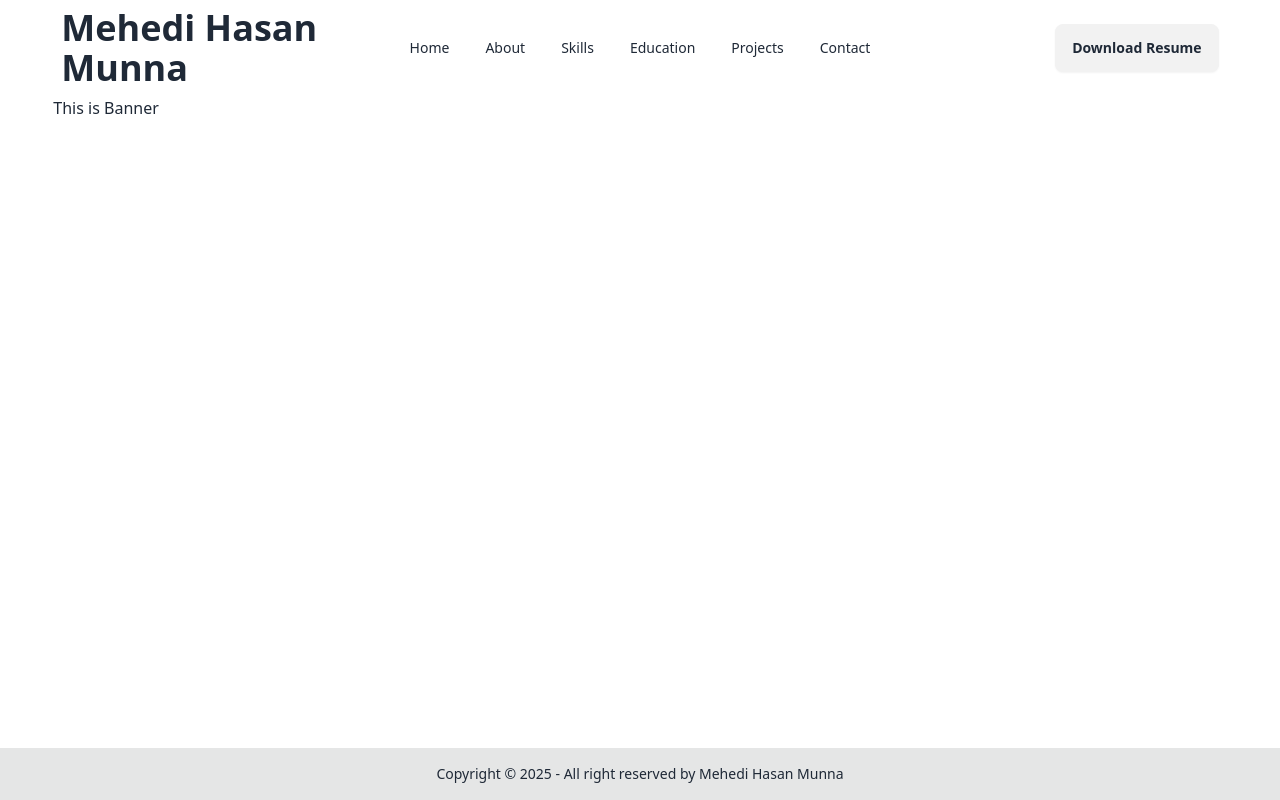
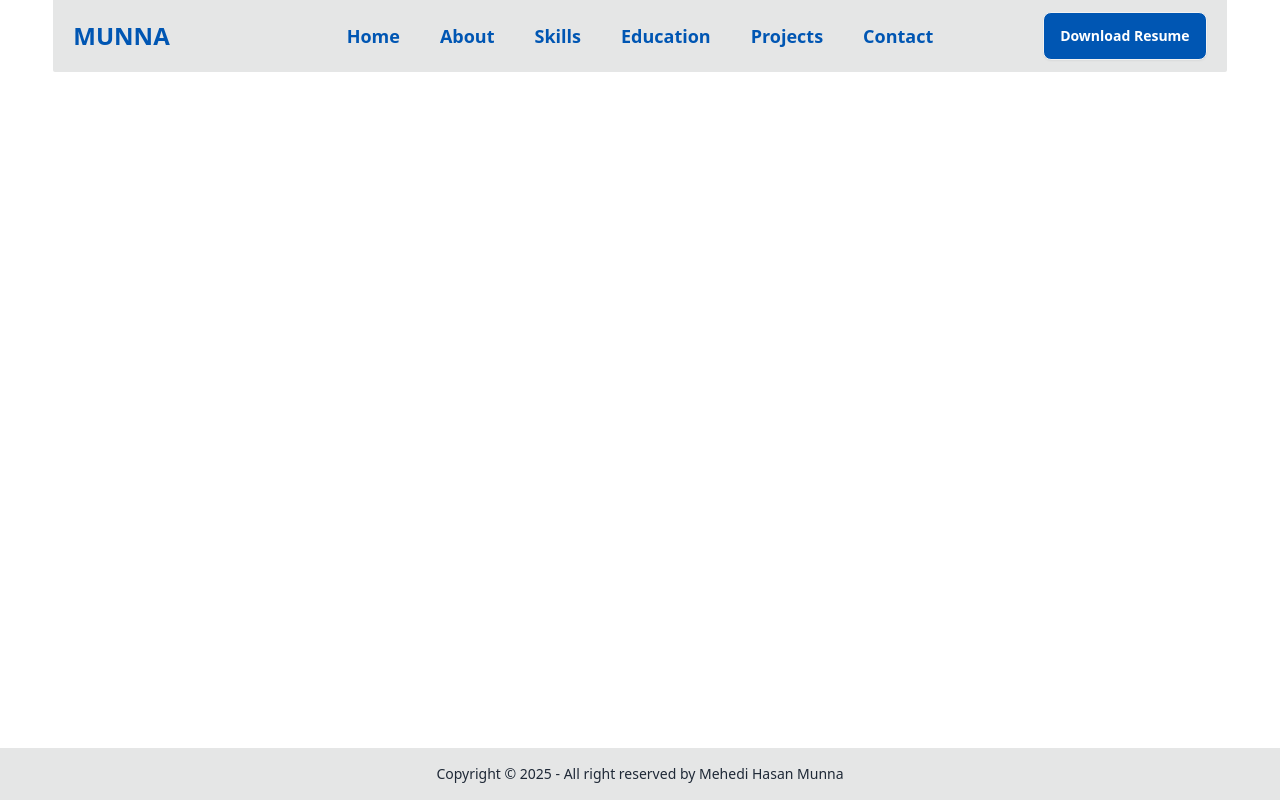
Before and after one commit to munna516/Portfolio, a React (Vite) app: page / in a window 1280 px wide. Built offline with nearby package versions, Linux system fonts and the light colour scheme.

Commit message:
navbar done

```diff
--- a/src/Components/Banner/Banner.jsx
+++ b/src/Components/Banner/Banner.jsx
@@ -1,7 +1,7 @@
 import React from "react";
 
 const Banner = () => {
-  return <div>This is Banner</div>;
+  return <div className="mt-20"></div>;
 };
 
 export default Banner;
--- a/src/Layout/Root.jsx
+++ b/src/Layout/Root.jsx
@@ -5,7 +5,7 @@ import { Outlet } from "react-router-dom";
 
 const Root = () => {
   return (
-    <div className="flex flex-col min-h-screen">
+    <div className="flex flex-col min-h-screen  ">
       <div className="w-11/12 mx-auto">
         <Navbar></Navbar>
       </div>
--- a/src/Pages/Navbar/Navbar.jsx
+++ b/src/Pages/Navbar/Navbar.jsx
@@ -5,27 +5,39 @@ const Navbar = () => {
   const navOptions = (
     <>
       <li>
-        <Link>Home</Link>
+        <Link className="border-royal-blue hover:border-b-2 rounded-b-sm">
+          Home
+        </Link>
       </li>
       <li>
-        <Link>About</Link>
+        <Link className="border-royal-blue hover:border-b-2 rounded-b-sm">
+          About
+        </Link>
       </li>
       <li>
-        <Link>Skills</Link>
+        <Link className="border-royal-blue hover:border-b-2 rounded-b-sm">
+          Skills
+        </Link>
       </li>
       <li>
-        <Link>Education</Link>
+        <Link className="border-royal-blue hover:border-b-2 rounded-b-sm">
+          Education
+        </Link>
       </li>
       <li>
-        <Link>Projects</Link>
+        <Link className="border-royal-blue hover:border-b-2 rounded-b-sm">
+          Projects
+        </Link>
       </li>
       <li>
-        <Link>Contact</Link>
+        <Link className="border-royal-blue hover:border-b-2 rounded-b-sm">
+          Contact
+        </Link>
       </li>
     </>
   );
   return (
-    <div className="navbar bg-base-100">
+    <div className="navbar fixed top-0 bg-base-300 w-11/12 z-50 mx-auto py-3 pl-2 lg:pl-5 pr-5 rounded-b-sm">
       <div className="navbar-start">
         <div className="dropdown">
           <div tabIndex={0} role="button" className="btn btn-ghost lg:hidden">
@@ -33,20 +45,28 @@ const Navbar = () => {
           </div>
           <ul
             tabIndex={0}
-            className="menu menu-sm dropdown-content bg-base-100 rounded-box z-[1] mt-3 w-52 p-2 shadow gap-2"
+            className="menu menu-sm dropdown-content bg-base-100 rounded-box z-[1] mt-3 w-52 p-2 shadow gap-2 text-royal-blue font-bold"
           >
             {navOptions}
           </ul>
         </div>
-        <Link to="/" className="text-4xl font-bold">
-          Mehedi Hasan Munna
+        <Link to="/" className="text-2xl font-bold text-royal-blue">
+          MUNNA
         </Link>
       </div>
       <div className="navbar-center hidden lg:flex">
-        <ul className="menu menu-horizontal px-1 gap-1">{navOptions}</ul>
+        <ul className=" menu-horizontal px-1 gap-10 text-royal-blue font-bold text-lg ">
+          {navOptions}
+        </ul>
       </div>
       <div className="navbar-end">
-        <a className="btn">Download Resume</a>
+        <a
+          href="/resume.pdf"
+          download="Munna_Resume.pdf"
+          className="btn bg-royal-blue text-white hover:bg-navy-light "
+        >
+          Download Resume
+        </a>
       </div>
     </div>
   );
--- a/tailwind.config.js
+++ b/tailwind.config.js
@@ -1,13 +1,15 @@
 /** @type {import('tailwindcss').Config} */
 export default {
-  content: [
-    "./index.html",
-    "./src/**/*.{js,ts,jsx,tsx}",
-  ],
+  content: ["./index.html", "./src/**/*.{js,ts,jsx,tsx}"],
   theme: {
-    extend: {},
+    extend: {
+      colors: {
+        navy: "#1A2B4E",
+        "navy-light": "#203E75",
+        "royal-blue": "#0056B3",
+        "slate":"#94a3b8"
+      },
+    },
   },
-  plugins: [
-    require('daisyui'),
-  ],
-}
+  plugins: [require("daisyui")],
+};
```
Also changed, not shown: 1 other file (tests, documents, lock files or other folders).
